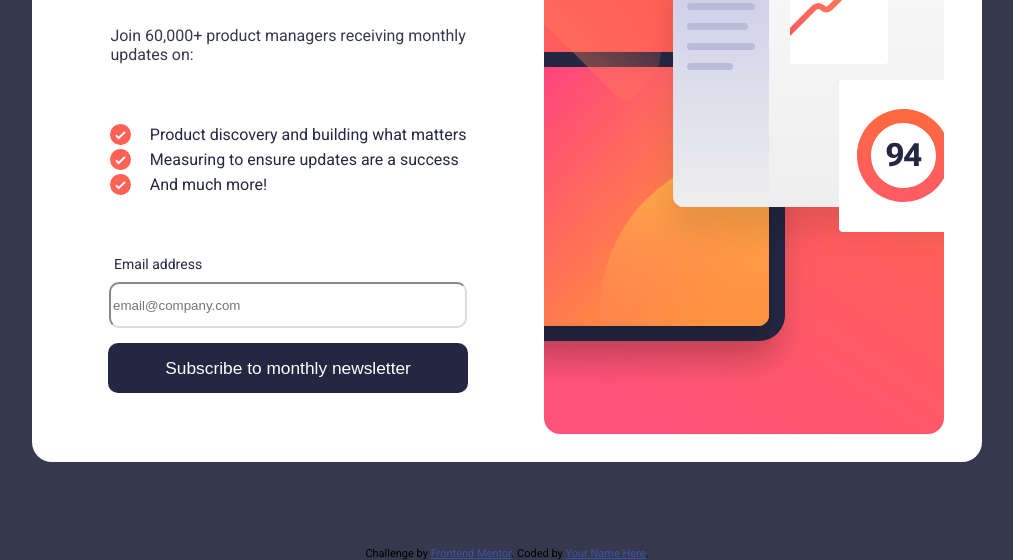
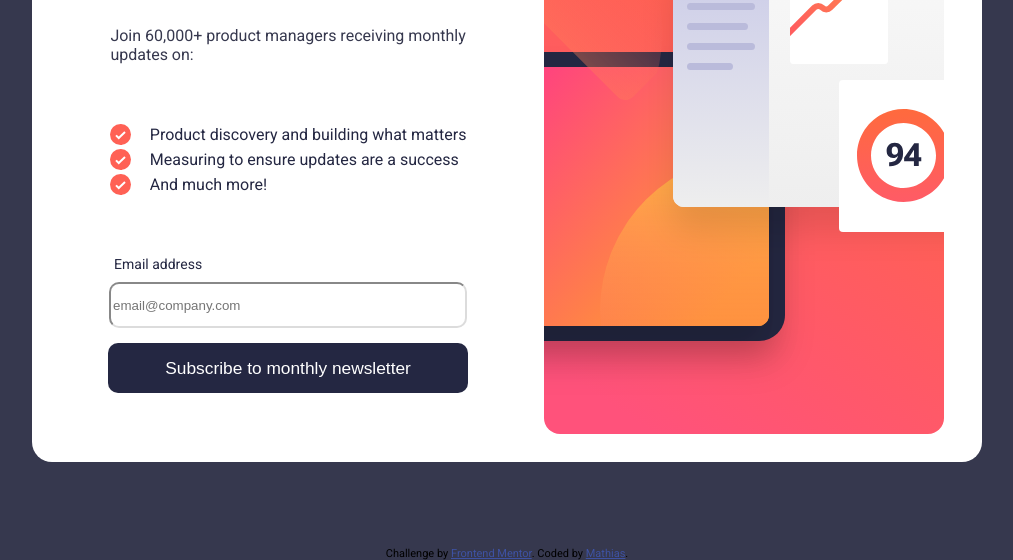
Before and after one commit to Mathias0la/newsletter-sign-up-with-success-message-main, a plain HTML site: page index.html in a window 1280 px wide. Shown: the part 253-813 px from the top of the page, without its empty margins (133-1146 px from the left). Drawn offline with Linux system fonts and the light colour scheme.

Commit message:
Added name in coded by and link to GitHub profile.

```diff
--- a/index.html
+++ b/index.html
@@ -67,7 +67,7 @@
 
   <div class="attribution">
     Challenge by <a href="https://www.frontendmentor.io?ref=challenge" target="_blank">Frontend Mentor</a>.
-    Coded by <a href="#">Your Name Here</a>.
+    Coded by <a href="https://github.com/Mathias0la">Mathias</a>.
   </div>
 </body>
 </html>
```
